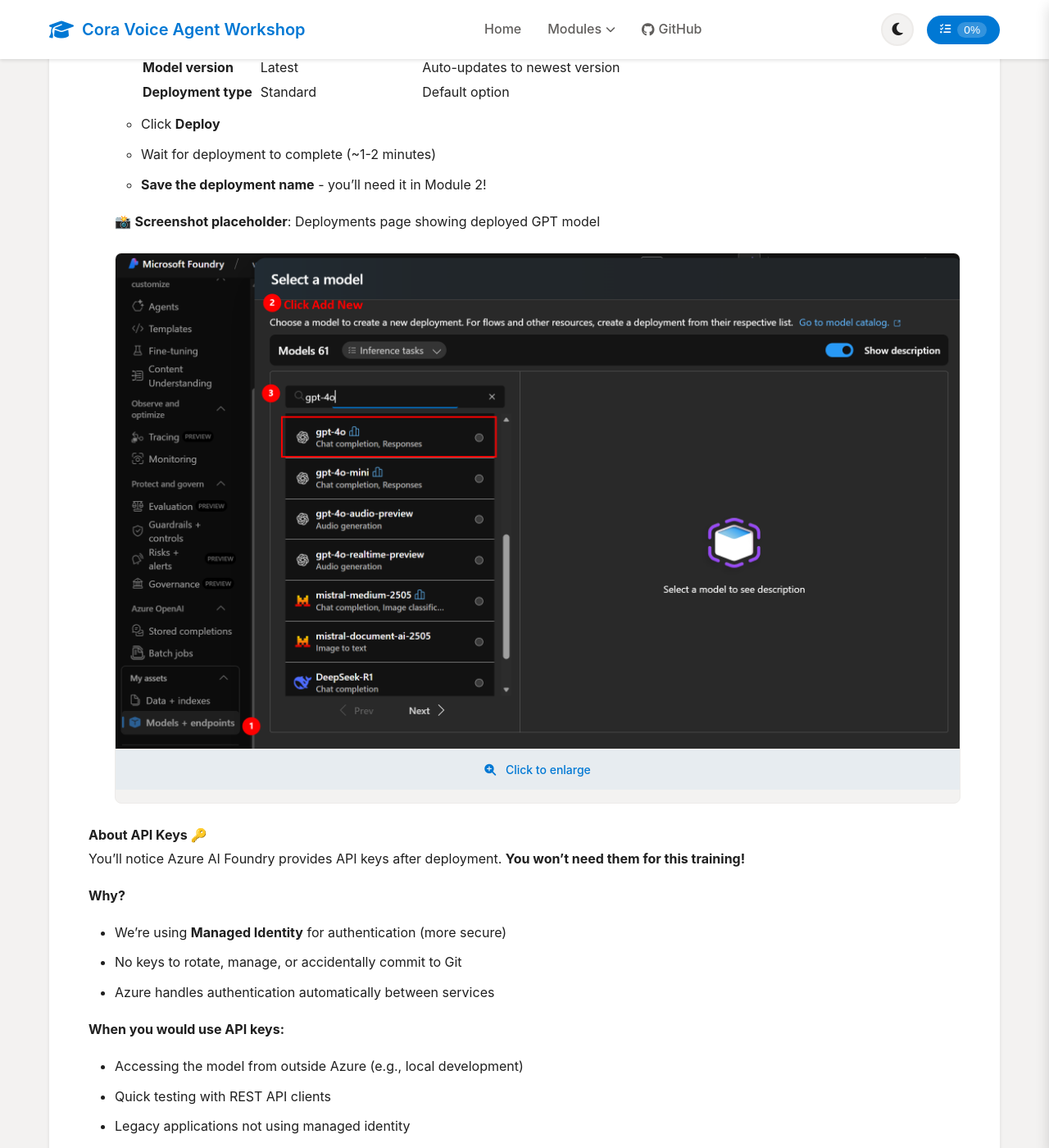
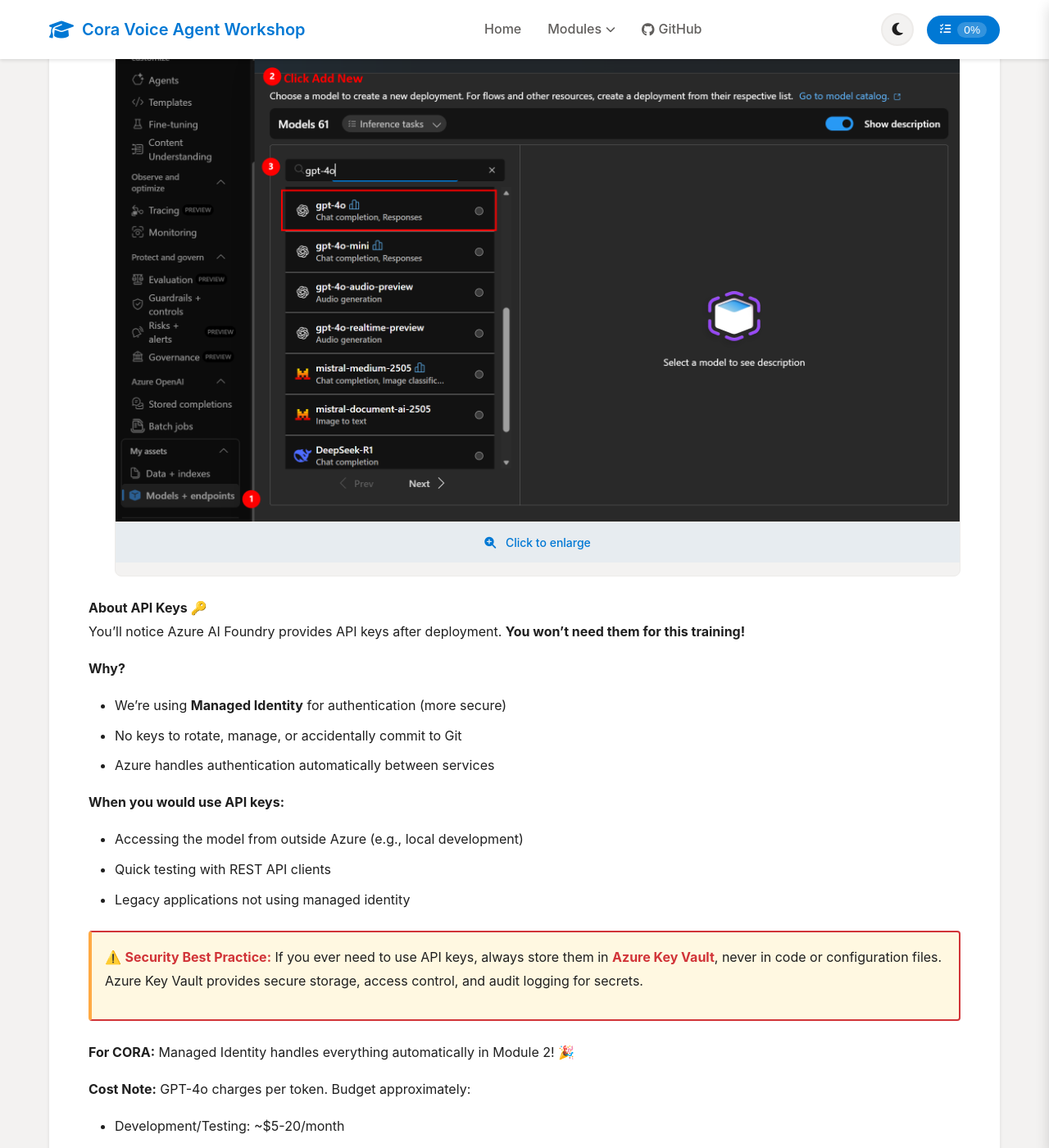
Before and after one commit to jbaart37/Cora-Voice-Agent-Training, a Jekyll site: the page built from docs/modules/module1-overview.md, in a window 1280 px wide and 1400 px high, scrolled down 14255 px. Shown: the whole window at 82% size. Built offline with Jekyll 4.4.1, drawn with Linux system fonts in a browser that asks for light colours; some of the changed text lies outside the part shown.

Commit message:
Remove image placeholders where screenshots exist and add Azure Key Vault security note

```diff
--- a/docs/modules/module1-overview.md
+++ b/docs/modules/module1-overview.md
@@ -132,8 +132,6 @@
 
 **Note:** If you download as ZIP, you won't be able to use Git commands, but all the code will work fine!
 
-> 📸 **Screenshot placeholder**: GitHub showing Code → Download ZIP button
-
 <div class="screenshot-container" onclick="openImageModal('{{ site.baseurl }}/assets/images/module1-github-zip-download.png')" style="cursor: zoom-in;">
   <img src="{{ site.baseurl }}/assets/images/module1-github-zip-download.png" alt="GitHub Download ZIP" class="screenshot-image">
   <p class="zoom-hint"><i class="fas fa-search-plus"></i> Click to enlarge</p>
@@ -220,8 +218,6 @@
 2. Prompt you to sign in with your Azure account
 3. Return to the terminal when complete
 
-> 📸 **Screenshot placeholder**: Azure CLI login success message
-
 <div class="screenshot-container" onclick="openImageModal('{{ site.baseurl }}/assets/images/module1-az-login.png')" style="cursor: zoom-in;">
   <img src="{{ site.baseurl }}/assets/images/module1-az-login.png" alt="Azure CLI Login Success" class="screenshot-image">
   <p class="zoom-hint"><i class="fas fa-search-plus"></i> Click to enlarge</p>
@@ -304,14 +300,10 @@
    - The name you gave your GPT deployment (e.g., `gpt-4o`, `gpt-4o-mini`)
    - Found in: AI Foundry Studio → Deployments
 
-> 📸 **Screenshot placeholder**: Azure Portal showing AI Foundry endpoint
-
 <div class="screenshot-container" onclick="openImageModal('{{ site.baseurl }}/assets/images/module1-ai-foundry-endpoint.png')" style="cursor: zoom-in;">
   <img src="{{ site.baseurl }}/assets/images/module1-ai-foundry-endpoint.png" alt="Azure AI Foundry Endpoint" class="screenshot-image">
   <p class="zoom-hint"><i class="fas fa-search-plus"></i> Click to enlarge</p>
 </div>
-
-> 📸 **Screenshot placeholder**: AI Foundry Studio showing deployment name
 
 <div class="screenshot-container" onclick="openImageModal('{{ site.baseurl }}/assets/images/module1-model-deployment.png')" style="cursor: zoom-in;">
   <img src="{{ site.baseurl }}/assets/images/module1-model-deployment.png" alt="AI Foundry Model Deployment" class="screenshot-image">
@@ -373,8 +365,6 @@
    - Find the **Endpoint** field (format: `https://your-project.openai.azure.com/`)
    - **Copy this URL** and save it in a text file or note
 
-   > 📸 **Screenshot placeholder**: Azure AI Foundry project Overview page with endpoint highlighted
-
    <div class="screenshot-container" onclick="openImageModal('{{ site.baseurl }}/assets/images/module1-ai-foundry-endpoint.png')" style="cursor: zoom-in;">
      <img src="{{ site.baseurl }}/assets/images/module1-ai-foundry-endpoint.png" alt="Azure AI Foundry Project Overview" class="screenshot-image">
      <p class="zoom-hint"><i class="fas fa-search-plus"></i> Click to enlarge</p>
@@ -397,8 +387,6 @@
    - Wait for deployment to complete (~1-2 minutes)
    - **Save the deployment name** - you'll need it in Module 2!
 
-   > 📸 **Screenshot placeholder**: Deployments page showing deployed GPT model
-
    <div class="screenshot-container" onclick="openImageModal('{{ site.baseurl }}/assets/images/module1-model-deployment.png')" style="cursor: zoom-in;">
      <img src="{{ site.baseurl }}/assets/images/module1-model-deployment.png" alt="GPT Model Deployment" class="screenshot-image">
      <p class="zoom-hint"><i class="fas fa-search-plus"></i> Click to enlarge</p>
@@ -417,6 +405,8 @@
 - Accessing the model from outside Azure (e.g., local development)
 - Quick testing with REST API clients
 - Legacy applications not using managed identity
+
+> ⚠️ **Security Best Practice:** If you ever need to use API keys, always store them in **Azure Key Vault**, never in code or configuration files. Azure Key Vault provides secure storage, access control, and audit logging for secrets.
 
 **For CORA:** Managed Identity handles everything automatically in Module 2! 🎉
 
```
Also changed, not shown: docs/modules/module4-ai-foundry.md (+0 -8 lines), docs/modules/module5-analytics.md (+0 -4 lines), docs/modules/module6-advanced.md (+0 -10 lines).
